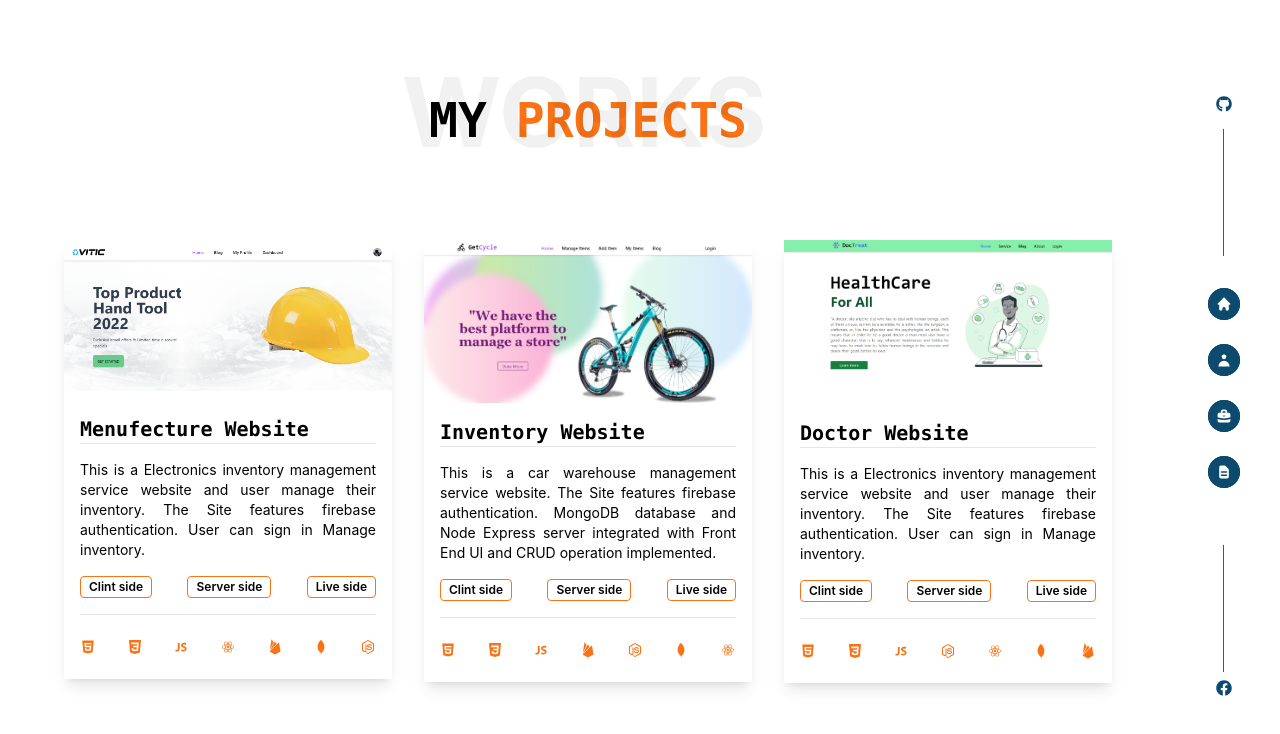
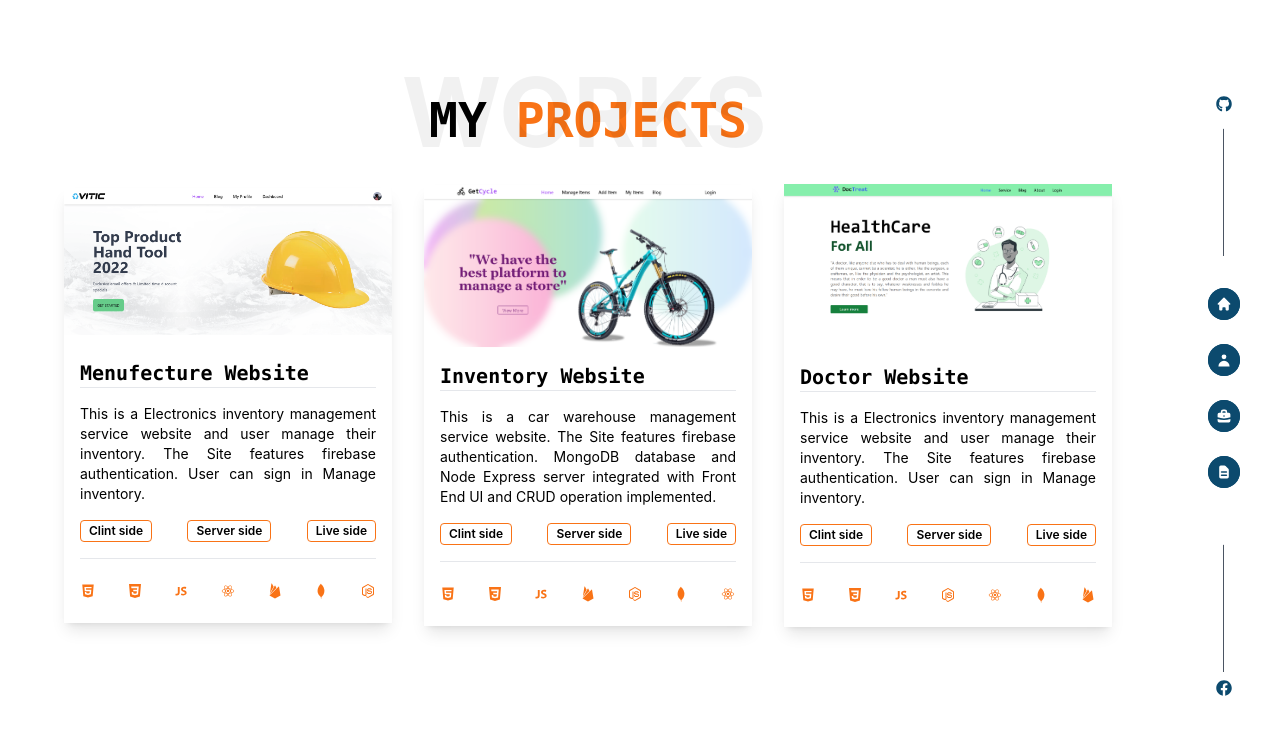
Before and after one commit to joypaul3592/React-Portfolio, a React (Create React App) app: page /projects in a window 1280 px wide. Shown: the top 734 px of the page. Built offline with nearby package versions, Linux system fonts and the light colour scheme.

Commit message:
solv align issue

```diff
--- a/src/Components/Projects/Projects.js
+++ b/src/Components/Projects/Projects.js
@@ -15,7 +15,7 @@ const Projects = () => {
                     <h1 className=' absolute top-0 lg:left-[33%] md:left-[22%] md:text-8xl text-7xl font-bold opacity-5'>WORKS</h1>
                     <h2 className=' pt-8 md:text-5xl text-4xl font-semibold uppercase font-mono'>My <span className=' text-orange-500'>Projects</span></h2>
                 </div>
-                <div className=' lg:h-96 mt-24 grid lg:grid-cols-3 md:grid-cols-2 grid-cols-1 gap-8 items-center  md:px-6  pb-32 md:pb-0'>
+                <div className=' lg:h-96 mt-10 grid lg:grid-cols-3 md:grid-cols-2 grid-cols-1 gap-8 items-center  md:px-6  pb-32 md:pb-0'>
                     <div className=' shadow-lg pb-6'>
                         <div className=' box '>
                             <img src={viticpng} alt="image" />
```
